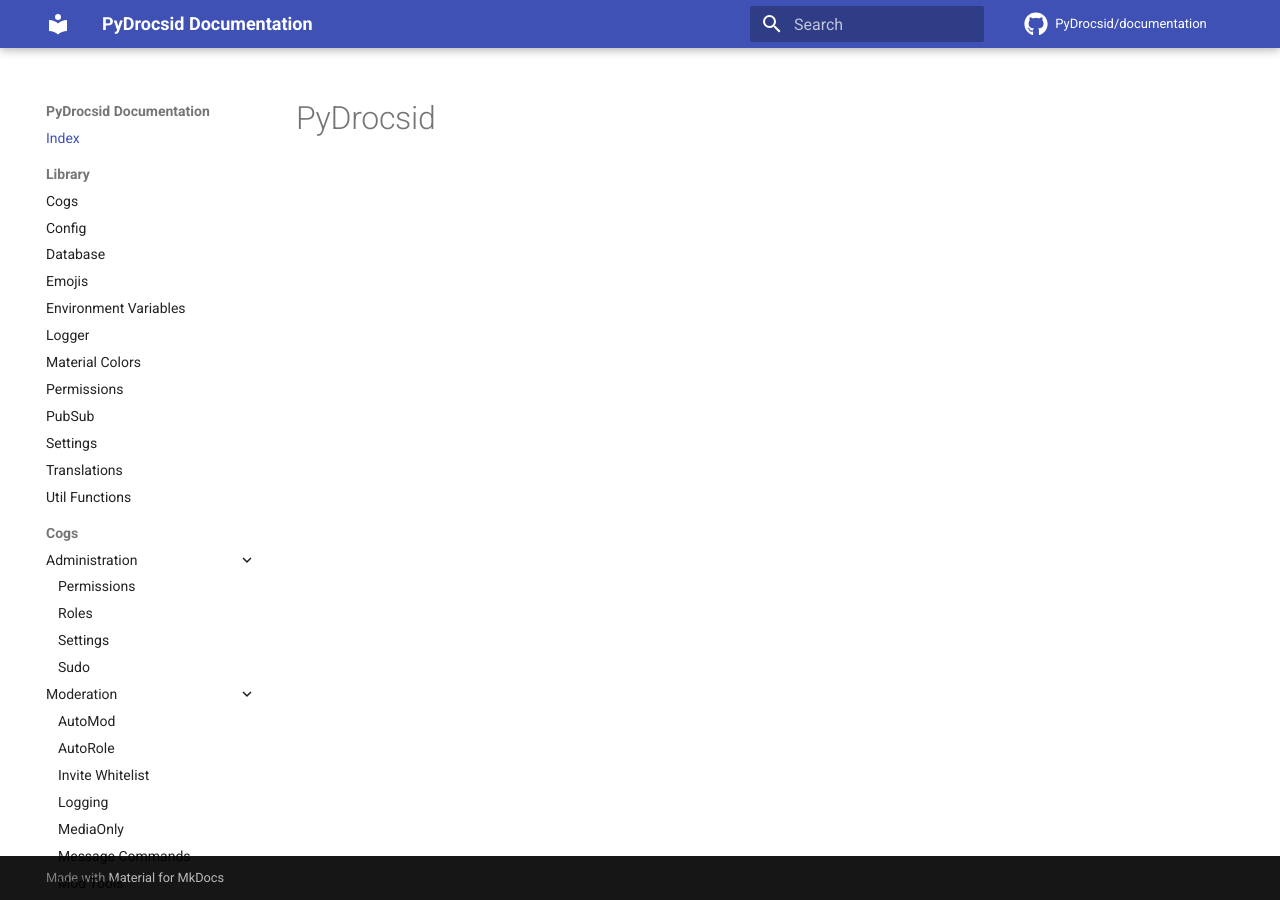
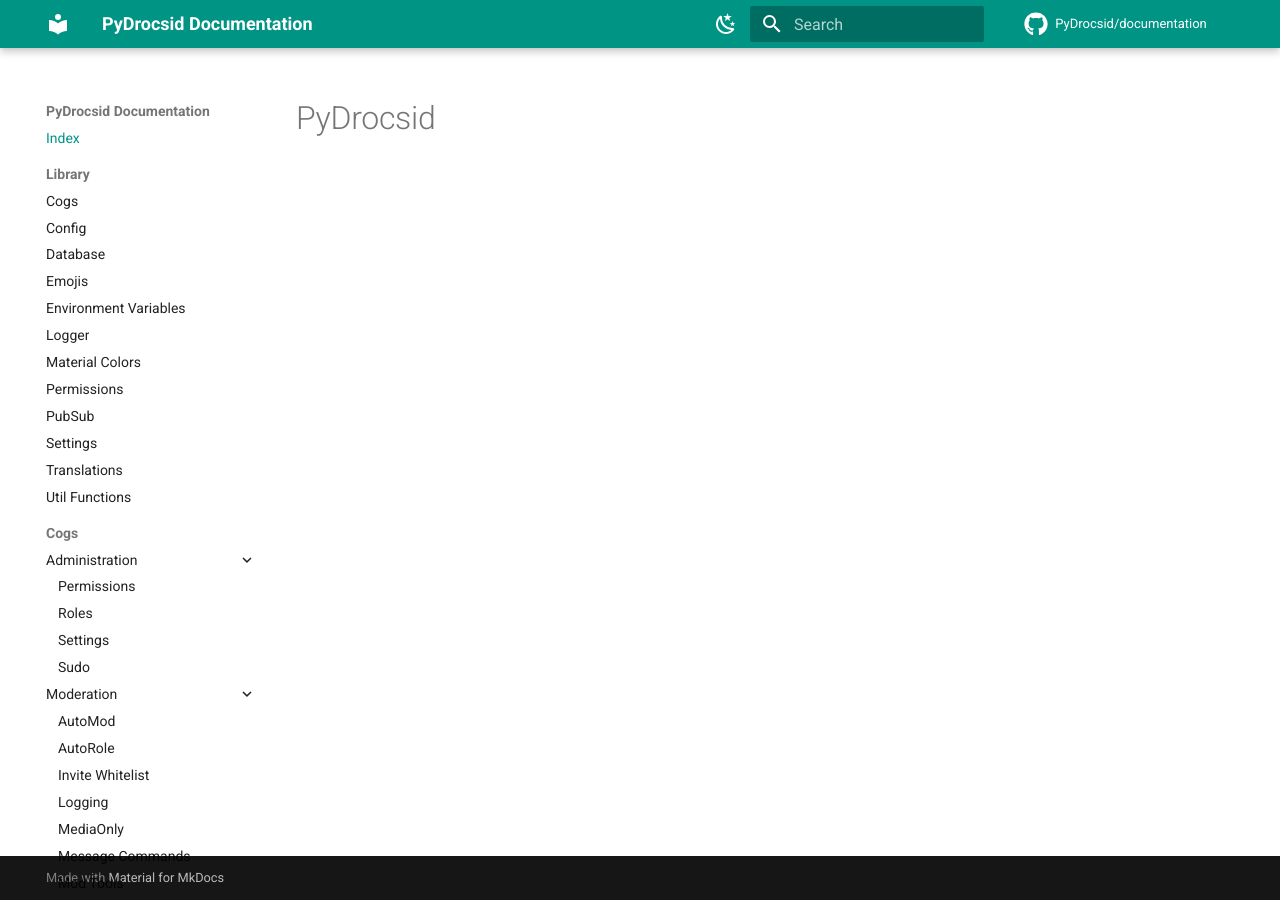
Before and after one commit to PyDrocsid/documentation, an MkDocs documentation site: the page built from docs/index.md, in a window 1280 px wide. Built offline with MkDocs 1.6.1 and Material for MkDocs 9.7.7, drawn with Linux system fonts in a browser that asks for light colours; comment, search, counter and statistics services are not loaded.

Commit message:
Added darkmode (fixes #103)

```diff
--- a/mkdocs.yml
+++ b/mkdocs.yml
@@ -18,6 +18,22 @@
   direction: ltr
   icon:
     repo: fontawesome/brands/github
+
+  palette:
+    - media: "(prefers-color-scheme: dark)"
+      scheme: slate
+      primary: teal
+      accent: amber
+      toggle:
+        icon: material/weather-sunny
+        name: Switch to light mode
+    - media: "(prefers-color-scheme: light)"
+      scheme: default
+      primary: teal
+      accent: deep orange
+      toggle:
+        icon: material/weather-night
+        name: Switch to dark mode
 
   features:
     - search.suggest
```
